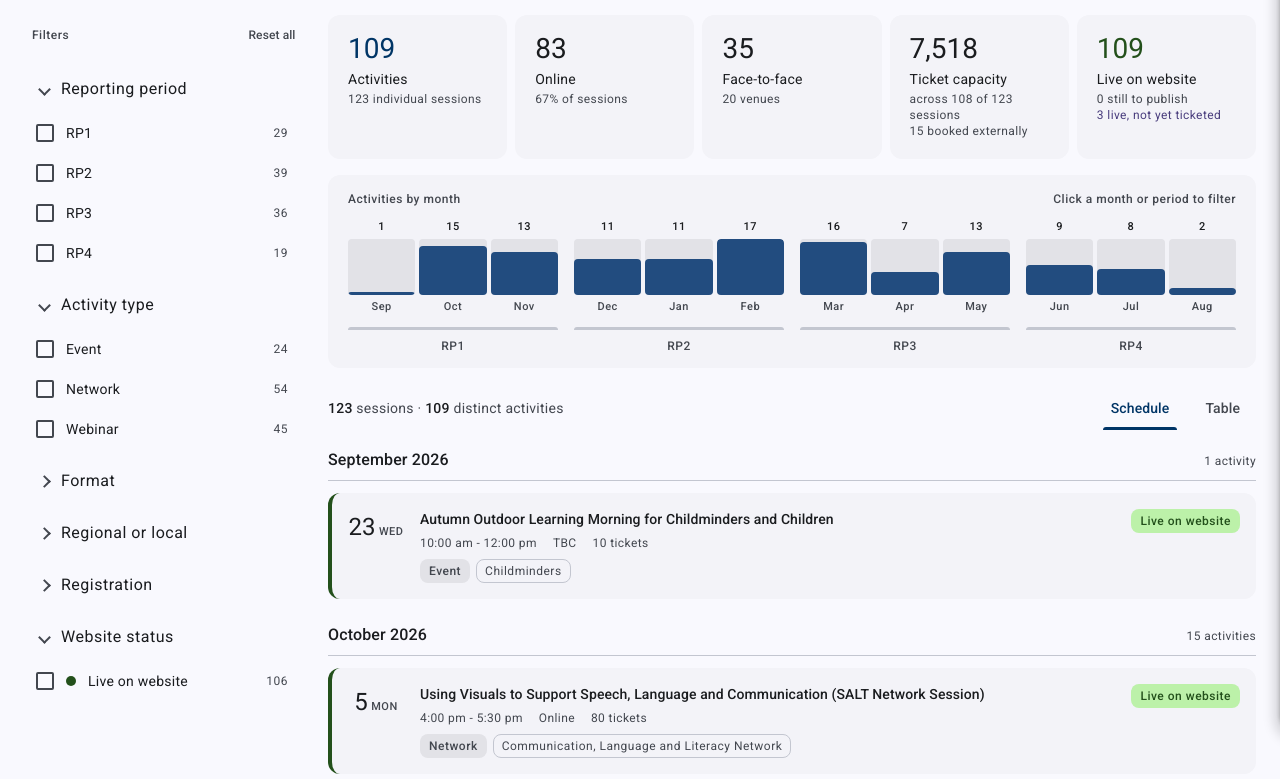
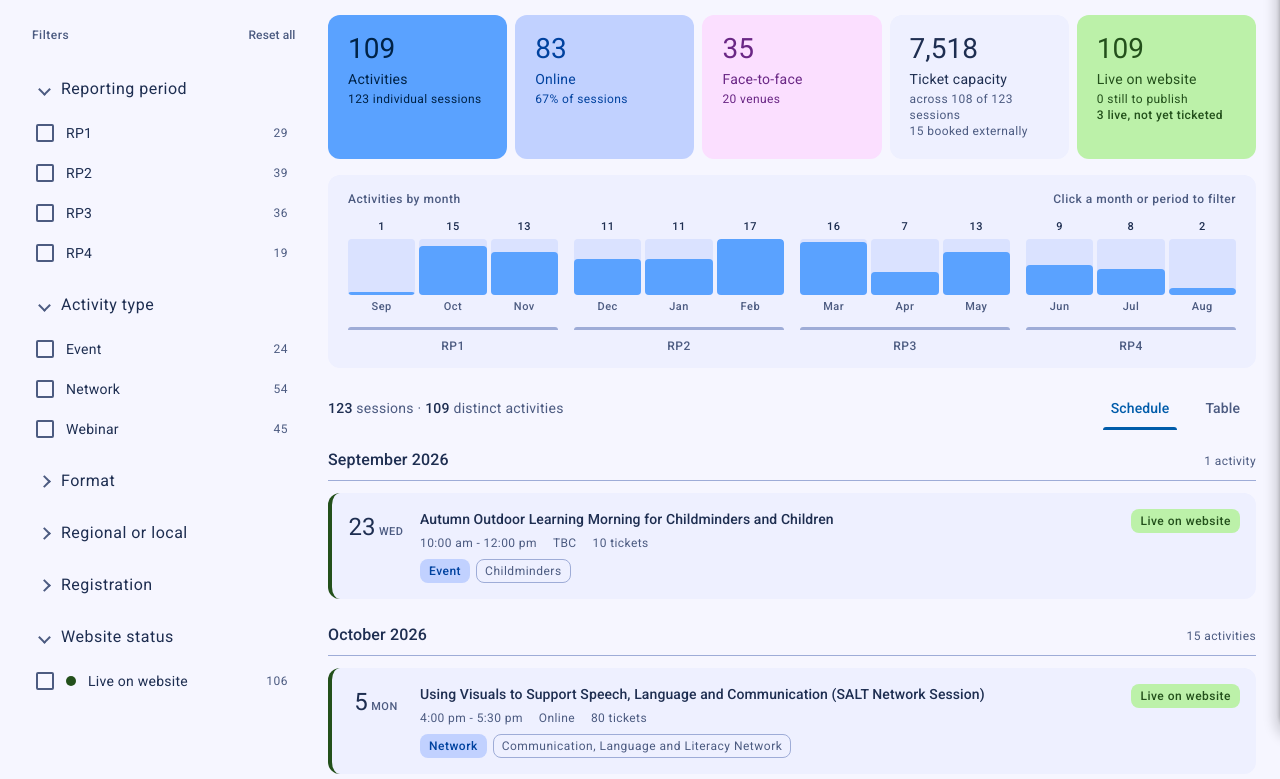
Before and after one commit to Alimaggs/SPH-Dashboard, a plain HTML site: page public/index.html in a window 1280 px wide. Shown: the part 73-852 px from the top of the page. Drawn offline with Linux system fonts and the light colour scheme.

Commit message:
Put colour back into the Material theme
The Fidelity scheme left the page almost monochrome: its surfaces were
neutral greys, so the only colour anywhere was the status chips.

Switches to Vibrant, which carries the brand hue into the surfaces
themselves - the page now sits on #f6f6ff with cards on #eef0ff, and
the dark theme is a deep navy rather than charcoal. That tint is what
stops an M3 layout reading as flat.

The roles are also used rather than merely defined. Each measure in the
summary row takes its own tonal container, and the activity-type chip
on every card takes the secondary container. Vibrant's tertiary is very
saturated, so the tile using it drops to a paler tone of the same hue;
at full strength it shouted.

Nothing coloured falls below 5.9:1 against its own text in either theme.

Co-Authored-By: Claude Opus 5 <noreply@anthropic.com>

```diff
--- a/public/index.html
+++ b/public/index.html
@@ -28,34 +28,36 @@
   color-scheme: light;
 
   /* -- colour roles, light ---------------------------------------------- */
-  --md-primary: #003566;
-  --md-on-primary: #ffffff;
-  --md-primary-container: #224c7f;
-  --md-on-primary-container: #97bdf7;
-  --md-secondary-container: #d5e3fe;
-  --md-on-secondary-container: #3c4a5f;
+  --md-primary: #005caa;
+  --md-on-primary: #eef3ff;
+  --md-primary-container: #5aa2ff;
+  --md-on-primary-container: #002347;
+  --md-secondary: #2457b7;
+  --md-secondary-container: #c1d1ff;
+  --md-on-secondary-container: #00429f;
+  --md-tertiary-container: #fbdfff;
+  --md-on-tertiary-container: #6a2785;
   --md-error: #ba1a1a;
 
-  --md-surface: #f9f9fe;
-  --md-on-surface: #1a1c1f;
-  --md-surface-variant: #dfe2ed;
-  --md-on-surface-variant: #43474f;
+  --md-surface: #f6f6ff;
+  --md-on-surface: #1e2e51;
+  --md-surface-variant: #d1dcff;
+  --md-on-surface-variant: #4c5b81;
   --md-surface-container-lowest: #ffffff;
-  --md-surface-container-low: #f3f3f8;
-  --md-surface-container: #eeedf2;
-  --md-surface-container-high: #e8e8ed;
-  --md-surface-container-highest: #e2e2e7;
-  --md-outline: #737780;
-  --md-outline-variant: #c3c6d0;
-  --md-inverse-surface: #2f3034;
-  --md-inverse-on-surface: #f1f0f5;
+  --md-surface-container-low: #eef0ff;
+  --md-surface-container: #e2e7ff;
+  --md-surface-container-high: #dae2ff;
+  --md-surface-container-highest: #d1dcff;
+  --md-outline: #67769e;
+  --md-outline-variant: #9eacd7;
+  --md-inverse-surface: #000c2b;
+  --md-inverse-on-surface: #8d9cc6;
   --md-scrim: #000000;
 
-  /* Chart bars read as data, so they take whichever brand role carries on
-     the page's own surface: the blue itself in light, the light tint in dark. */
-  --md-chart-bar: #224c7f;
-  --md-chart-bar-selected: #003566;
-  --md-chart-track: #e2e2e7;
+  /* Two tones of the one brand role, so selection reads without a second hue. */
+  --md-chart-bar: #5aa2ff;
+  --md-chart-bar-selected: #005caa;
+  --md-chart-track: #dae2ff;
 
   /* -- status: one M3 container pair per spreadsheet fill colour --------- */
   --live-c: #bcf1a9;      --live-on: #23501b;
@@ -99,31 +101,34 @@
   :root:not([data-theme="light"]) {
     color-scheme: dark;
 
-    --md-primary: #a5c8ff;
-    --md-on-primary: #00315f;
-    --md-primary-container: #224c7f;
-    --md-on-primary-container: #97bdf7;
-    --md-secondary-container: #3c4a5f;
-    --md-on-secondary-container: #abb9d2;
+    --md-primary: #77b0ff;
+    --md-on-primary: #002f5b;
+    --md-primary-container: #5aa2ff;
+    --md-on-primary-container: #002347;
+    --md-secondary: #709bff;
+    --md-secondary-container: #0346a6;
+    --md-on-secondary-container: #cad7ff;
+    --md-tertiary-container: #5e1978;
+    --md-on-tertiary-container: #f9d8ff;
     --md-error: #ffb4ab;
 
-    --md-surface: #121317;
-    --md-on-surface: #e2e2e7;
-    --md-surface-variant: #43474f;
-    --md-on-surface-variant: #c3c6d0;
-    --md-surface-container-lowest: #0c0e12;
-    --md-surface-container-low: #1a1c1f;
-    --md-surface-container: #1e2023;
-    --md-surface-container-high: #282a2e;
-    --md-surface-container-highest: #333539;
-    --md-outline: #8d919a;
-    --md-outline-variant: #43474f;
-    --md-inverse-surface: #e2e2e7;
-    --md-inverse-on-surface: #2f3034;
-
-    --md-chart-bar: #a5c8ff;
-    --md-chart-bar-selected: #d6e4ff;
-    --md-chart-track: #333539;
+    --md-surface: #000c2b;
+    --md-on-surface: #dee5ff;
+    --md-surface-variant: #072355;
+    --md-on-surface-variant: #9baad5;
+    --md-surface-container-lowest: #000000;
+    --md-surface-container-low: #001135;
+    --md-surface-container: #001742;
+    --md-surface-container-high: #031d4b;
+    --md-surface-container-highest: #072355;
+    --md-outline: #66759c;
+    --md-outline-variant: #38476c;
+    --md-inverse-surface: #faf8ff;
+    --md-inverse-on-surface: #46547a;
+
+    --md-chart-bar: #5aa2ff;
+    --md-chart-bar-selected: #77b0ff;
+    --md-chart-track: #072355;
 
     --live-c: #23501b;      --live-on: #bcf1a9;
     --built-c: #004f52;     --built-on: #8ff2f6;
@@ -137,31 +142,34 @@
 :root[data-theme="dark"] {
   color-scheme: dark;
 
-  --md-primary: #a5c8ff;
-  --md-on-primary: #00315f;
-  --md-primary-container: #224c7f;
-  --md-on-primary-container: #97bdf7;
-  --md-secondary-container: #3c4a5f;
-  --md-on-secondary-container: #abb9d2;
+  --md-primary: #77b0ff;
+  --md-on-primary: #002f5b;
+  --md-primary-container: #5aa2ff;
+  --md-on-primary-container: #002347;
+  --md-secondary: #709bff;
+  --md-secondary-container: #0346a6;
+  --md-on-secondary-container: #cad7ff;
+  --md-tertiary-container: #5e1978;
+  --md-on-tertiary-container: #f9d8ff;
   --md-error: #ffb4ab;
 
-  --md-surface: #121317;
-  --md-on-surface: #e2e2e7;
-  --md-surface-variant: #43474f;
-  --md-on-surface-variant: #c3c6d0;
-  --md-surface-container-lowest: #0c0e12;
-  --md-surface-container-low: #1a1c1f;
-  --md-surface-container: #1e2023;
-  --md-surface-container-high: #282a2e;
-  --md-surface-container-highest: #333539;
-  --md-outline: #8d919a;
-  --md-outline-variant: #43474f;
-  --md-inverse-surface: #e2e2e7;
-  --md-inverse-on-surface: #2f3034;
-
-  --md-chart-bar: #a5c8ff;
-  --md-chart-bar-selected: #d6e4ff;
-  --md-chart-track: #333539;
+  --md-surface: #000c2b;
+  --md-on-surface: #dee5ff;
+  --md-surface-variant: #072355;
+  --md-on-surface-variant: #9baad5;
+  --md-surface-container-lowest: #000000;
+  --md-surface-container-low: #001135;
+  --md-surface-container: #001742;
+  --md-surface-container-high: #031d4b;
+  --md-surface-container-highest: #072355;
+  --md-outline: #66759c;
+  --md-outline-variant: #38476c;
+  --md-inverse-surface: #faf8ff;
+  --md-inverse-on-surface: #46547a;
+
+  --md-chart-bar: #5aa2ff;
+  --md-chart-bar-selected: #77b0ff;
+  --md-chart-track: #072355;
 
   --live-c: #23501b;      --live-on: #bcf1a9;
   --built-c: #004f52;     --built-on: #8ff2f6;
@@ -448,7 +456,8 @@ a { color: var(--md-primary); }
 }
 
 .stat {
-  background: var(--md-surface-container-low);
+  background: var(--tile-bg, var(--md-surface-container-low));
+  color: var(--tile-fg, var(--md-on-surface));
   border-radius: var(--md-shape-m);
   padding: 16px 20px 20px;
   display: flex;
@@ -460,7 +469,16 @@ a { color: var(--md-primary); }
   transition: background var(--md-duration-short) var(--md-easing-standard);
 }
 button.stat { cursor: pointer; }
-button.stat:hover { background: color-mix(in srgb, var(--md-on-surface) 8%, var(--md-surface-container-low)); }
+button.stat:hover {
+  background: color-mix(in srgb, var(--tile-fg, var(--md-on-surface)) 8%, var(--tile-bg, var(--md-surface-container-low)));
+}
+
+/* One tonal container per measure. This is where an M3 dashboard gets its
+   colour: the roles exist to be used, not just to tint a grey page. */
+.stat.tone-primary { --tile-bg: var(--md-primary-container); --tile-fg: var(--md-on-primary-container); }
+.stat.tone-secondary { --tile-bg: var(--md-secondary-container); --tile-fg: var(--md-on-secondary-container); }
+.stat.tone-tertiary { --tile-bg: var(--md-tertiary-container); --tile-fg: var(--md-on-tertiary-container); }
+.stat.tone-live { --tile-bg: var(--live-c); --tile-fg: var(--live-on); }
 
 /* headline-medium — M3 sets large numerals in regular weight. */
 .stat .v {
@@ -469,13 +487,13 @@ button.stat:hover { background: color-mix(in srgb, var(--md-on-surface) 8%, var(
   font-weight: 400;
   letter-spacing: 0;
   font-variant-numeric: tabular-nums;
-  color: var(--md-on-surface);
-}
-.stat .k { font-size: 14px; line-height: 20px; letter-spacing: .25px; color: var(--md-on-surface); }
-.stat .sub { font-size: 12px; line-height: 16px; letter-spacing: .4px; color: var(--md-on-surface-variant); }
-.sub-ticketing { color: var(--ticketing-on); }
-.stat.accent .v { color: var(--md-primary); }
-.stat.good .v { color: var(--live-on); }
+  color: inherit;
+}
+.stat .k { font-size: 14px; line-height: 20px; letter-spacing: .25px; color: inherit; }
+.stat .sub { font-size: 12px; line-height: 16px; letter-spacing: .4px; color: var(--tile-fg, var(--md-on-surface-variant)); }
+/* On a plain tile this line keeps the ticketing purple; on a tonal one it
+   takes the tile's own colour rather than fighting it. */
+.sub-ticketing { color: var(--tile-fg, var(--ticketing-on)); font-weight: 500; }
 
 /* ------------------------------------------------------------ month strip */
 .months {
@@ -685,7 +703,7 @@ button.stat:hover { background: color-mix(in srgb, var(--md-on-surface) 8%, var(
 .pill-new { background: var(--new-c); color: var(--new-on); }
 .pill-later { background: var(--later-c); color: var(--later-on); }
 .pill-cpd { background: var(--cpd-c); color: var(--cpd-on); }
-.pill-type { background: var(--md-surface-container-highest); color: var(--md-on-surface-variant); }
+.pill-type { background: var(--md-secondary-container); color: var(--md-on-secondary-container); }
 .pill-cat { background: transparent; color: var(--md-on-surface-variant); border-color: var(--md-outline-variant); font-weight: 400; }
 .pill-local { background: transparent; color: var(--md-primary); border-color: var(--md-primary); }
 .pill-ext { background: transparent; color: var(--md-on-surface-variant); border-color: var(--md-outline); }
@@ -1240,13 +1258,13 @@ function renderStats(rows) {
     </${action ? "button" : "div"}>`;
 
   $("#stats").innerHTML = [
-    card("accent", distinct, "Activities", `${rows.length} individual sessions`),
-    card("", online, "Online", `${Math.round(online / (rows.length || 1) * 100)}% of sessions`, "online"),
-    card("", f2f, "Face-to-face", f2f ? `${new Set(rows.filter((a) => a.venue).map((a) => a.venue)).size} venues` : "&mdash;", "f2f"),
+    card("tone-primary", distinct, "Activities", `${rows.length} individual sessions`),
+    card("tone-secondary", online, "Online", `${Math.round(online / (rows.length || 1) * 100)}% of sessions`, "online"),
+    card("tone-tertiary", f2f, "Face-to-face", f2f ? `${new Set(rows.filter((a) => a.venue).map((a) => a.venue)).size} venues` : "&mdash;", "f2f"),
     card("", capacity.toLocaleString("en-GB"), "Ticket capacity",
       `across ${counted} of ${rows.length} sessions`
       + (elsewhere ? `<br>${elsewhere} booked externally` : "")),
-    card("good", live, "Live on website",
+    card("tone-live", live, "Live on website",
       `${pending} still to publish`
       + (ticketing ? `<br><span class="sub-ticketing">${ticketing} live, not yet ticketed</span>` : ""),
       "live"),
```
Also changed, not shown: src/dashboard.template.html (+101 -83 lines), 1 other file.
